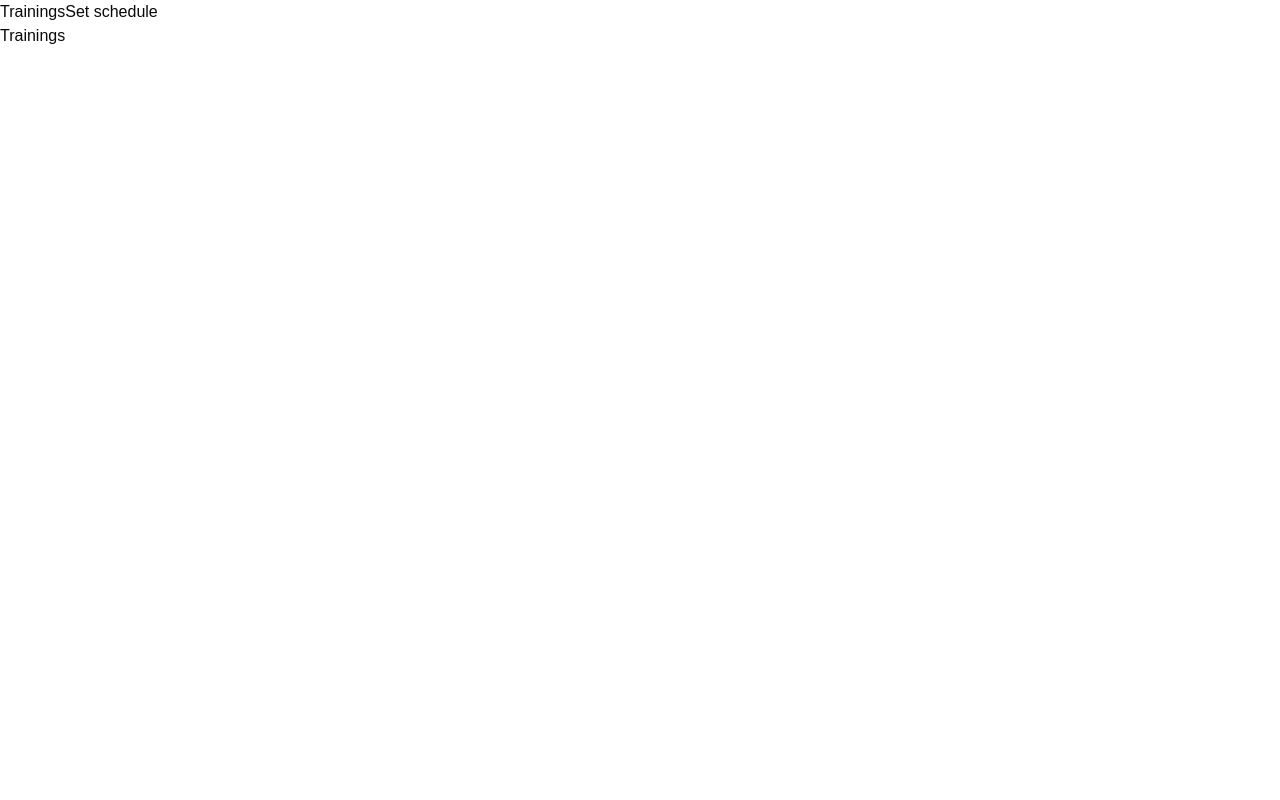
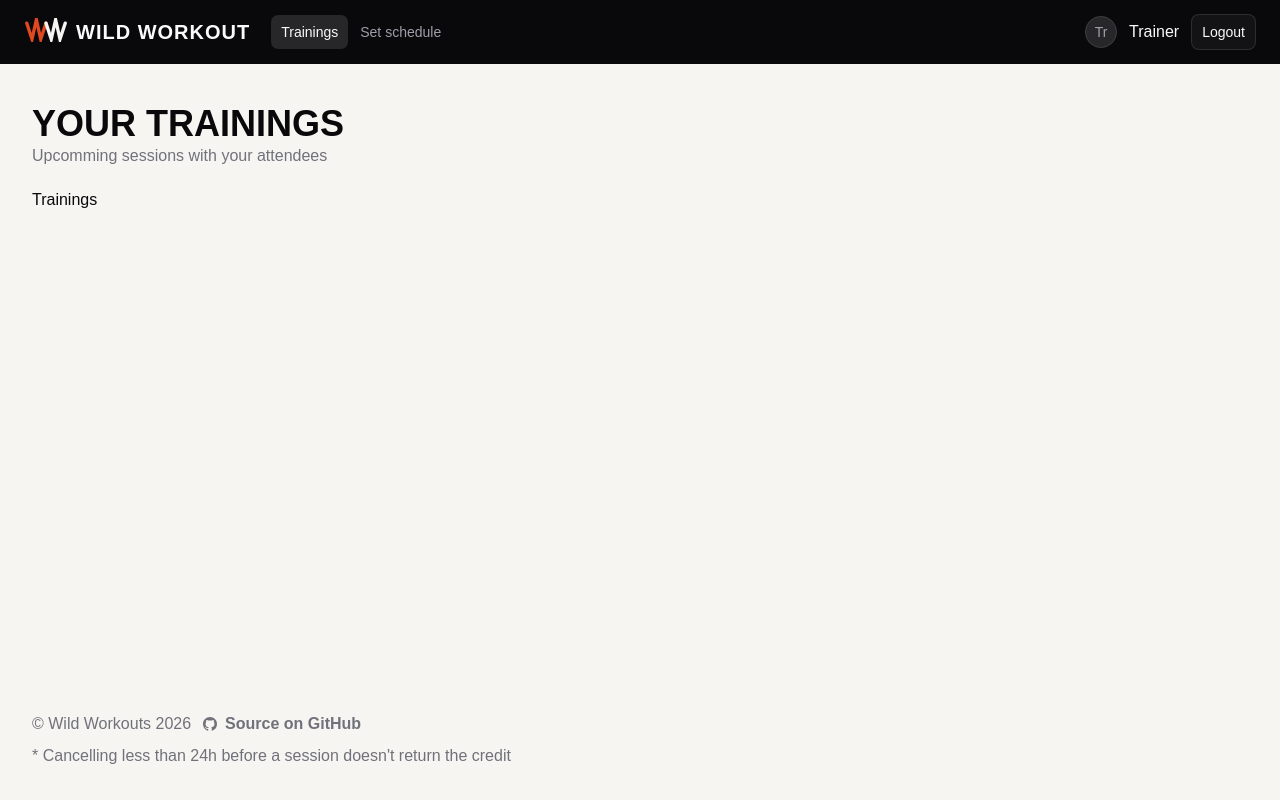
Before and after one commit to quangbach27/wild-workout-v2, a React (Vite) app in the folder web/: page /trainings in a window 1280 px wide. Built offline with nearby package versions, Linux system fonts and the light colour scheme.

Commit message:
Add app layout and content layout

```diff
--- /dev/null
+++ b/web/src/components/layout/app-layout.tsx
@@ -0,0 +1,82 @@
+import type React from 'react';
+
+import { Avatar, AvatarFallback } from '../ui/avatar';
+import { Button } from '../ui/button';
+
+import NavLinks from './nav-links';
+
+export default function AppLayout(props: { children: React.ReactNode }) {
+  return (
+    <div className="flex h-dvh flex-col">
+      <header className="bg-background text-foreground dark flex h-16 items-center justify-between gap-5 px-2 md:px-6">
+        <div className="flex gap-2">
+          <svg width="44" height="24" viewBox="0 0 48 26" fill="none">
+            <path
+              d="M3 5.5 L8.74 23 L13.5 1.8 L18.26 23 L24 5.5"
+              stroke="#E0491F"
+              strokeWidth="3.6"
+              strokeLinecap="round"
+              strokeLinejoin="miter"
+              strokeMiterlimit="8"
+            ></path>
+            <path
+              d="M3 5.5 L8.74 23 L13.5 1.8 L18.26 23 L24 5.5"
+              transform="translate(21 0)"
+              stroke="#F7F5F1"
+              strokeWidth="3.6"
+              strokeLinecap="round"
+              strokeLinejoin="miter"
+              strokeMiterlimit="8"
+            ></path>
+          </svg>
+          <h1 className="hidden text-xl font-bold tracking-wider uppercase md:block">
+            Wild workout
+          </h1>
+        </div>
+        <NavLinks />
+        <div className="flex items-center gap-3">
+          <Avatar className="hidden md:block">
+            <AvatarFallback>Tr</AvatarFallback>
+          </Avatar>
+          <span className="hidden md:block">Trainer</span>
+          <Button size="lg" variant="outline">
+            Logout
+          </Button>
+        </div>
+      </header>
+
+      <div className="bg-background flex-1 px-3 md:px-8">{props.children}</div>
+
+      <footer className="text-muted-foreground space-y-2 p-2 md:p-8">
+        <div className="hidden gap-3 md:flex">
+          <span>© Wild Workouts 2026</span>
+          <a
+            href="https://github.com/quangbach27/wild-workout-v2"
+            target="_blank"
+            rel="noopener"
+            className="flex items-center gap-2"
+          >
+            <svg
+              width="14"
+              height="14"
+              viewBox="0 0 16 16"
+              fill="currentColor"
+              aria-hidden="true"
+              className="inline-block"
+            >
+              <path
+                fill-rule="evenodd"
+                clip-rule="evenodd"
+                d="M8 0C3.58 0 0 3.58 0 8c0 3.54 2.29 6.53 5.47 7.59.4.07.55-.17.55-.38 0-.19-.01-.82-.01-1.49-2.01.37-2.53-.49-2.69-.94-.09-.23-.48-.94-.82-1.13-.28-.15-.68-.52-.01-.53.63-.01 1.08.58 1.23.82.72 1.21 1.87.87 2.33.66.07-.52.28-.87.51-1.07-1.78-.2-3.64-.89-3.64-3.95 0-.87.31-1.59.82-2.15-.08-.2-.36-1.02.08-2.12 0 0 .67-.21 2.2.82.64-.18 1.32-.27 2-.27.68 0 1.36.09 2 .27 1.53-1.04 2.2-.82 2.2-.82.44 1.1.16 1.92.08 2.12.51.56.82 1.27.82 2.15 0 3.07-1.87 3.75-3.65 3.95.29.25.54.73.54 1.48 0 1.07-.01 1.93-.01 2.2 0 .21.15.46.55.38A8.01 8.01 0 0 0 16 8c0-4.42-3.58-8-8-8Z"
+              ></path>
+            </svg>
+            <span className="font-bold">Source on GitHub</span>
+          </a>
+        </div>
+        <p>
+          * Cancelling less than 24h before a session doesn't return the credit
+        </p>
+      </footer>
+    </div>
+  );
+}
--- /dev/null
+++ b/web/src/components/layout/content-layout.tsx
@@ -0,0 +1,25 @@
+import type React from 'react';
+
+export default function ContentLayout(props: {
+  label: string;
+  description: string;
+  additionalContent?: React.ReactNode;
+  children: React.ReactNode;
+}) {
+  return (
+    <div className="pt-5 md:pt-10">
+      <div className="flex flex-col gap-2 pb-3 md:flex-row md:items-end md:justify-between md:pb-5">
+        <div>
+          <h1 className="text-2xl font-bold uppercase md:text-4xl">
+            {props.label}
+          </h1>
+          <span className="text-muted-foreground">{props.description}</span>
+        </div>
+
+        {props.additionalContent && <div>{props.additionalContent}</div>}
+      </div>
+
+      <div>{props.children}</div>
+    </div>
+  );
+}
--- /dev/null
+++ b/web/src/components/layout/nav-links.tsx
@@ -0,0 +1,30 @@
+import { Link, type LinkProps } from '@tanstack/react-router';
+
+import { Button } from '../ui/button';
+
+const NavItems: { to: LinkProps['to']; label: string }[] = [
+  {
+    to: '/trainings',
+    label: 'Trainings',
+  },
+  {
+    to: '/set-schedule',
+    label: 'Set schedule',
+  },
+];
+
+export default function NavLinks() {
+  return (
+    <nav className="text-muted-foreground flex-1">
+      {NavItems.map((item) => (
+        <Button
+          key={item.to}
+          variant="ghost"
+          size="lg"
+          className="data-[status=active]:bg-muted data-[status=active]:text-foreground"
+          render={<Link to={item.to}>{item.label}</Link>}
+        />
+      ))}
+    </nav>
+  );
+}
--- /dev/null
+++ b/web/src/components/ui/avatar.tsx
@@ -0,0 +1,107 @@
+import * as React from 'react';
+
+import { Avatar as AvatarPrimitive } from '@base-ui/react/avatar';
+import { cn } from 'cn';
+
+function Avatar({
+  className,
+  size = 'default',
+  ...props
+}: AvatarPrimitive.Root.Props & {
+  size?: 'default' | 'sm' | 'lg';
+}) {
+  return (
+    <AvatarPrimitive.Root
+      data-slot="avatar"
+      data-size={size}
+      className={cn(
+        'group/avatar after:border-border relative flex size-8 shrink-0 rounded-full select-none after:absolute after:inset-0 after:rounded-full after:border after:mix-blend-darken data-[size=lg]:size-10 data-[size=sm]:size-6 dark:after:mix-blend-lighten',
+        className,
+      )}
+      {...props}
+    />
+  );
+}
+
+function AvatarImage({ className, ...props }: AvatarPrimitive.Image.Props) {
+  return (
+    <AvatarPrimitive.Image
+      data-slot="avatar-image"
+      className={cn(
+        'aspect-square size-full rounded-full object-cover',
+        className,
+      )}
+      {...props}
+    />
+  );
+}
+
+function AvatarFallback({
+  className,
+  ...props
+}: AvatarPrimitive.Fallback.Props) {
+  return (
+    <AvatarPrimitive.Fallback
+      data-slot="avatar-fallback"
+      className={cn(
+        'bg-muted text-muted-foreground flex size-full items-center justify-center rounded-full text-sm group-data-[size=sm]/avatar:text-xs',
+        className,
+      )}
+      {...props}
+    />
+  );
+}
+
+function AvatarBadge({ className, ...props }: React.ComponentProps<'span'>) {
+  return (
+    <span
+      data-slot="avatar-badge"
+      className={cn(
+        'bg-primary text-primary-foreground ring-background absolute right-0 bottom-0 z-10 inline-flex items-center justify-center rounded-full bg-blend-color ring-2 select-none',
+        'group-data-[size=sm]/avatar:size-2 group-data-[size=sm]/avatar:[&>svg]:hidden',
+        'group-data-[size=default]/avatar:size-2.5 group-data-[size=default]/avatar:[&>svg]:size-2',
+        'group-data-[size=lg]/avatar:size-3 group-data-[size=lg]/avatar:[&>svg]:size-2',
+        className,
+      )}
+      {...props}
+    />
+  );
+}
+
+function AvatarGroup({ className, ...props }: React.ComponentProps<'div'>) {
+  return (
+    <div
+      data-slot="avatar-group"
+      className={cn(
+        'group/avatar-group *:data-[slot=avatar]:ring-background flex -space-x-2 *:data-[slot=avatar]:ring-2',
+        className,
+      )}
+      {...props}
+    />
+  );
+}
+
+function AvatarGroupCount({
+  className,
+  ...props
+}: React.ComponentProps<'div'>) {
+  return (
+    <div
+      data-slot="avatar-group-count"
+      className={cn(
+        'bg-muted text-muted-foreground ring-background relative flex size-8 shrink-0 items-center justify-center rounded-full text-sm ring-2 group-has-data-[size=lg]/avatar-group:size-10 group-has-data-[size=sm]/avatar-group:size-6 [&>svg]:size-4 group-has-data-[size=lg]/avatar-group:[&>svg]:size-5 group-has-data-[size=sm]/avatar-group:[&>svg]:size-3',
+        className,
+      )}
+      {...props}
+    />
+  );
+}
+
+export {
+  Avatar,
+  AvatarImage,
+  AvatarFallback,
+  AvatarGroup,
+  AvatarGroupCount,
+  AvatarBadge,
+};
--- a/web/src/index.css
+++ b/web/src/index.css
@@ -119,7 +119,8 @@
 
 :root {
   --radius: 0.5rem;
-  --background: oklch(1 0 0);
+  /* --background: oklch(1 0 0); */
+  --background: #f7f5f1;
   --foreground: oklch(0.141 0.005 285.823);
   --card: oklch(1 0 0);
   --card-foreground: oklch(0.141 0.005 285.823);
@@ -196,4 +197,9 @@
   html {
     @apply font-sans;
   }
+  /* Tailwind v4 preflight resets buttons to cursor: default */
+  button:not(:disabled),
+  [role='button']:not(:disabled) {
+    cursor: pointer;
+  }
 }
--- a/web/src/routes/_app/route.tsx
+++ b/web/src/routes/_app/route.tsx
@@ -1,4 +1,6 @@
-import { createFileRoute, Link, Outlet } from '@tanstack/react-router';
+import { createFileRoute, Outlet } from '@tanstack/react-router';
+
+import AppLayoutComponent from '@/components/layout/app-layout';
 
 export const Route = createFileRoute('/_app')({
   component: AppLayout,
@@ -6,12 +8,8 @@ export const Route = createFileRoute('/_app')({
 
 function AppLayout() {
   return (
-    <>
-      <nav>
-        <Link to="/trainings">Trainings</Link>
-        <Link to="/set-schedule">Set schedule</Link>
-      </nav>
+    <AppLayoutComponent>
       <Outlet />
-    </>
+    </AppLayoutComponent>
   );
 }
--- a/web/src/routes/_app/set-schedule.tsx
+++ b/web/src/routes/_app/set-schedule.tsx
@@ -1,11 +1,19 @@
 import { createFileRoute } from '@tanstack/react-router';
 
-import { Button } from '@/components/ui/button';
+import ContentLayout from '@/components/layout/content-layout';
 
 export const Route = createFileRoute('/_app/set-schedule')({
   component: SetSchedulePage,
 });
 
 function SetSchedulePage() {
-  return <Button>Hello</Button>;
+  return (
+    <ContentLayout
+      label="Set your availability"
+      description="Tap an hour to open or close it -- changes save instantly"
+      additionalContent="[][][]"
+    >
+      Schedule page
+    </ContentLayout>
+  );
 }
--- a/web/src/routes/_app/trainings.tsx
+++ b/web/src/routes/_app/trainings.tsx
@@ -1,9 +1,18 @@
 import { createFileRoute } from '@tanstack/react-router';
+
+import ContentLayout from '@/components/layout/content-layout';
 
 export const Route = createFileRoute('/_app/trainings')({
   component: TrainingsPage,
 });
 
 function TrainingsPage() {
-  return <div>Trainings</div>;
+  return (
+    <ContentLayout
+      label="Your trainings"
+      description="Upcomming sessions with your attendees"
+    >
+      Trainings
+    </ContentLayout>
+  );
 }
```
